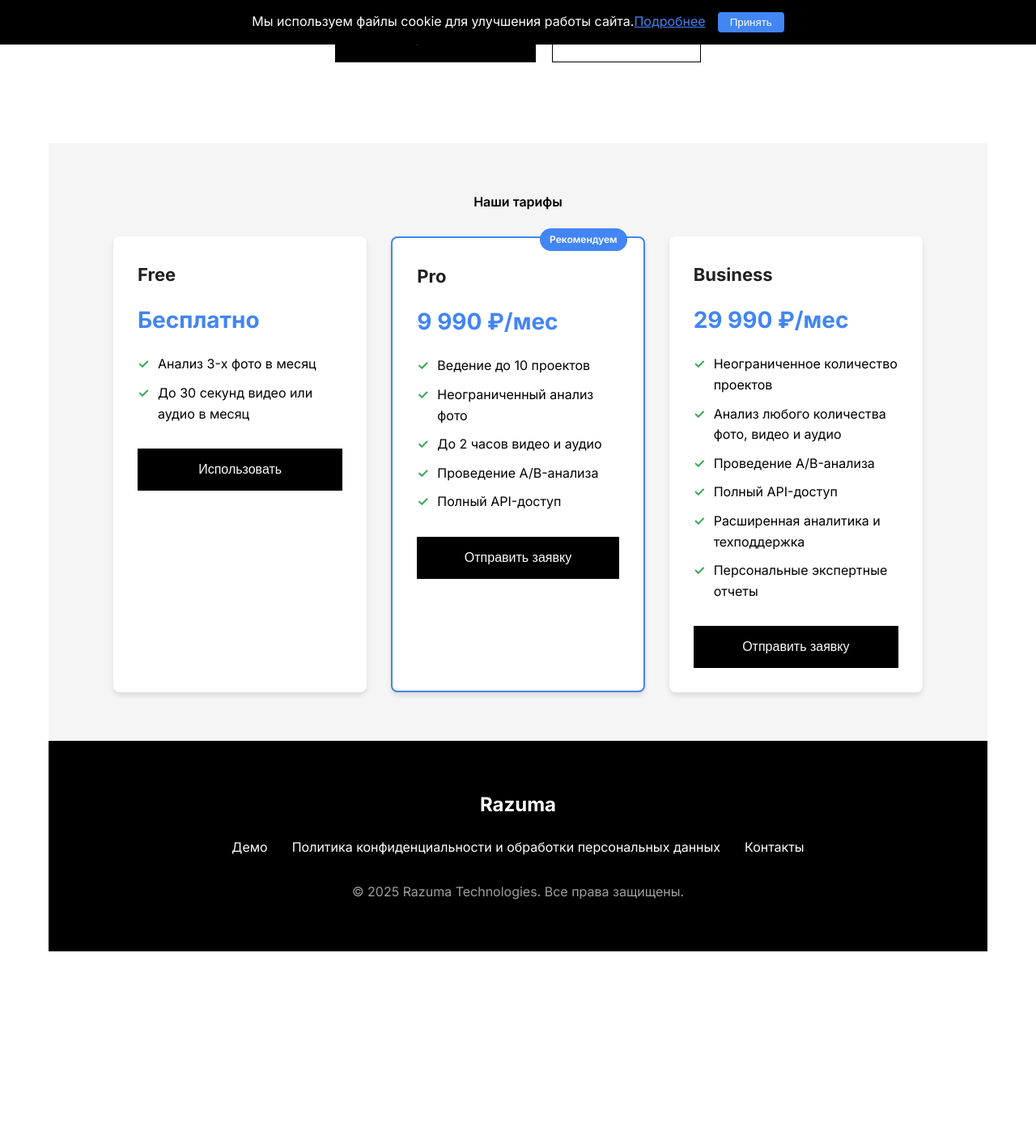
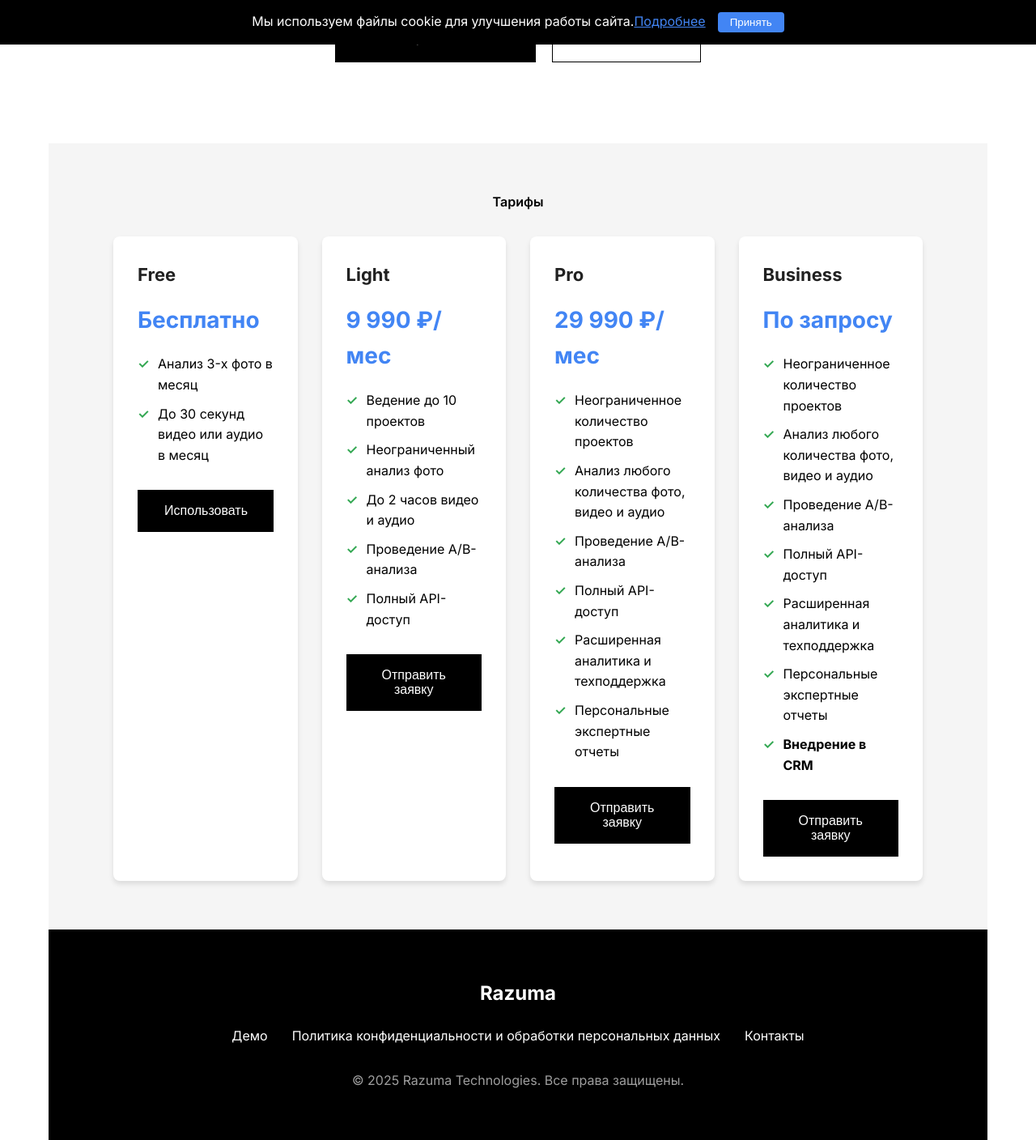
Before and after one commit to Shurik12/EmotionAI, a Flask app: page / in a window 1280 px wide. Shown: the part 745-2153 px from the top of the page at 81% size. Before the commit the page ends 1920 px from the top, so only its background shows below. Run offline with Flask 3, Linux system fonts and the light colour scheme.

Commit message:
Change tariffes

```diff
--- a/templates/index.html
+++ b/templates/index.html
@@ -461,7 +461,7 @@
 
         .pricing-grid {
             display: grid;
-            grid-template-columns: repeat(auto-fit, minmax(300px, 1fr));
+            grid-template-columns: repeat(auto-fit, minmax(200px, 1fr));
             gap: 30px;
             max-width: 1000px;
             margin: 0 auto;
@@ -1134,7 +1134,7 @@
                 </section>
 
                 <section class="pricing">
-                    <h2 class="section-title">Наши тарифы</h2>
+                    <h2 class="section-title">Тарифы</h2>
                     <div class="pricing-grid">
                         <div class="pricing-card">
                             <h3>Free</h3>
@@ -1146,9 +1146,8 @@
                             <button class="btn use-plan-btn" data-plan="free">Использовать</button>
                         </div>
 
-                        <div class="pricing-card featured">
-                            <div class="featured-badge">Рекомендуем</div>
-                            <h3>Pro</h3>
+                        <div class="pricing-card">
+                            <h3>Light</h3>
                             <div class="price">9 990 ₽/мес</div>
                             <ul class="features-list">
                                 <li>Ведение до 10 проектов</li>
@@ -1161,7 +1160,7 @@
                         </div>
 
                         <div class="pricing-card">
-                            <h3>Business</h3>
+                            <h3>Pro</h3>
                             <div class="price">29 990 ₽/мес</div>
                             <ul class="features-list">
                                 <li>Неограниченное количество проектов</li>
@@ -1173,6 +1172,22 @@
                             </ul>
                             <button class="btn apply-plan-btn" data-plan="business">Отправить заявку</button>
                         </div>
+
+                        <div class="pricing-card">
+                            <h3>Business</h3>
+                            <div class="price">По запросу</div>
+                            <ul class="features-list">
+                                <li>Неограниченное количество проектов</li>
+                                <li>Анализ любого количества фото, видео и аудио</li>
+                                <li>Проведение A/B-анализа</li>
+                                <li>Полный API-доступ</li>
+                                <li>Расширенная аналитика и техподдержка</li>
+                                <li>Персональные экспертные отчеты</li>
+                                <li><strong>Внедрение в CRM</strong></li>
+                            </ul>
+                            <button class="btn apply-plan-btn" data-plan="business">Отправить заявку</button>
+                        </div>
+
                     </div>
                 </section>
             `;
```
